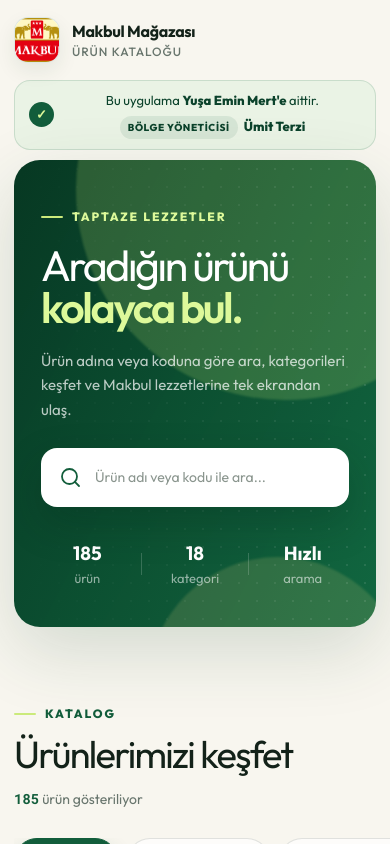
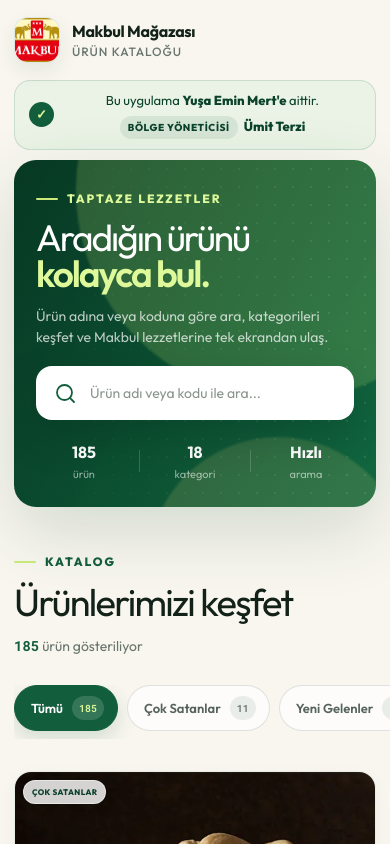
Before and after one commit to yunusmertofficial/makbul_magaza, a Next.js app in the folder makbul_web/: page / in a window 390 px wide. Shown: the top 844 px of the page. Built offline with nearby package versions, Linux system fonts and the light colour scheme.

Commit message:
Mobil tanıtım kartını kompaktlaştır

```diff
--- a/makbul_web/src/app/globals.css
+++ b/makbul_web/src/app/globals.css
@@ -1225,23 +1225,28 @@ footer > a {
 
   .hero {
     min-height: auto;
-    padding: 48px 27px 38px;
+    padding: 30px 22px 24px;
     display: block;
-    border-radius: 26px;
+    border-radius: 22px;
+  }
+
+  .hero .eyebrow {
+    margin-bottom: 12px;
   }
 
   .hero h1 {
     max-width: 100%;
-    font-size: clamp(40px, 11vw, 52px);
+    font-size: clamp(34px, 9.5vw, 44px);
   }
 
   .hero-copy {
-    margin: 21px 0 25px;
-    font-size: 15px;
+    margin: 14px 0 18px;
+    font-size: 14px;
+    line-height: 1.5;
   }
 
   .search-box {
-    height: 59px;
+    height: 54px;
     padding-left: 16px;
     border-radius: 16px;
   }
@@ -1287,6 +1292,7 @@ footer > a {
 
   .hero-stats {
     width: 100%;
+    margin-top: 20px;
     display: grid;
     grid-template-columns: 1fr auto 1fr auto 1fr;
     gap: 7px;
@@ -1305,6 +1311,11 @@ footer > a {
 
   .hero-stats span {
     margin-top: 2px;
+    font-size: 11px;
+  }
+
+  .hero-stats strong {
+    font-size: 16px;
   }
 
   .hero-visual {
@@ -1312,7 +1323,7 @@ footer > a {
   }
 
   .catalog {
-    padding: 78px 0 65px;
+    padding: 46px 0 65px;
   }
 
   .section-heading {
```
